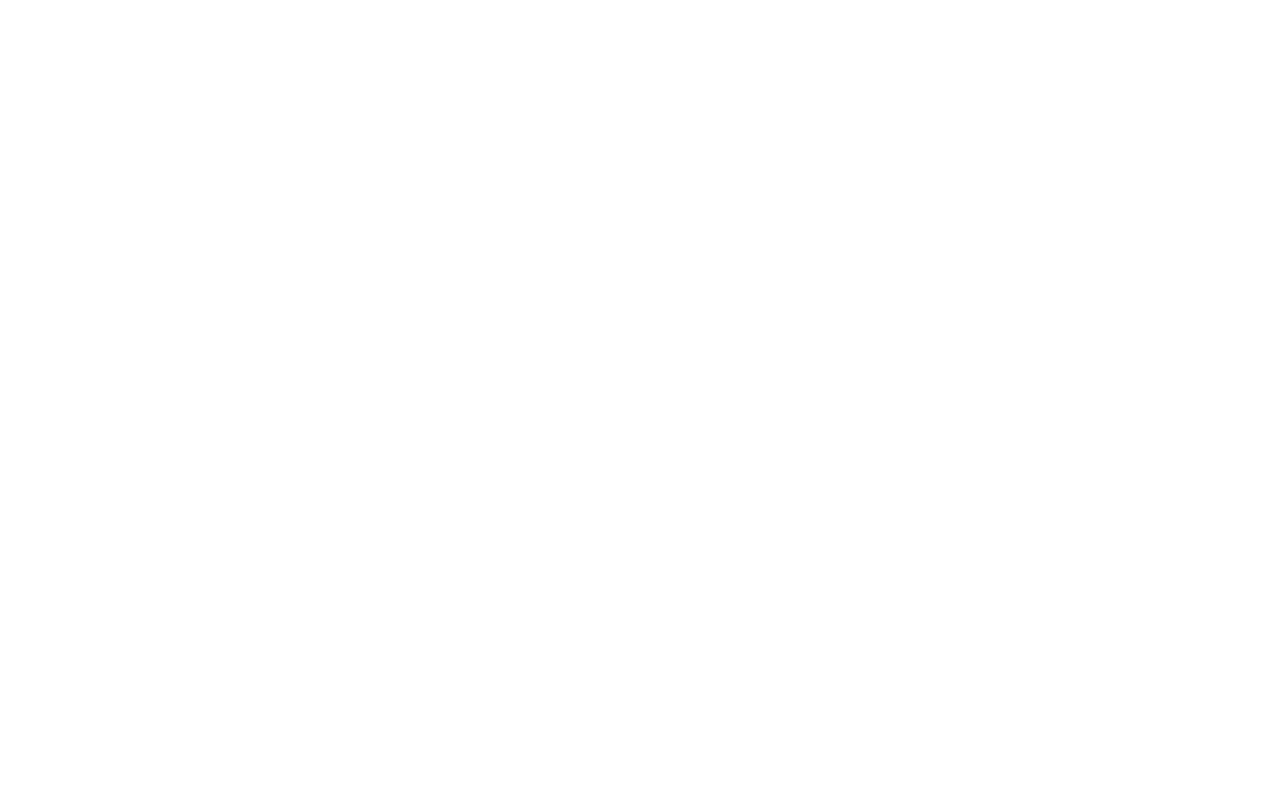
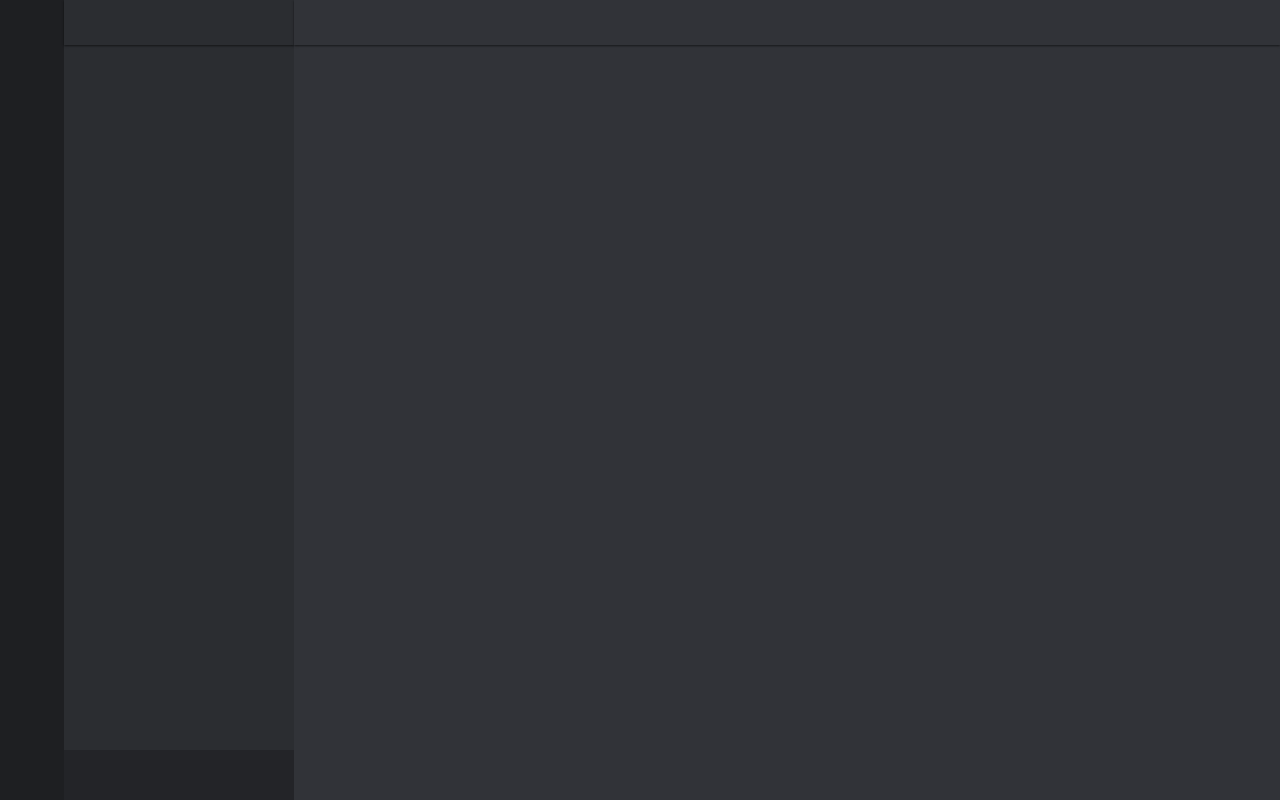
Before and after one commit to glutonium69/discord-clone, a React (Vite) app: page / in a window 1280 px wide. Built offline with nearby package versions, Linux system fonts and the light colour scheme.

Commit message:
setting up some basic stylings

```diff
--- a/src/styles/app/App.css
+++ b/src/styles/app/App.css
@@ -47,3 +47,33 @@
 table {
   border-collapse: collapse;
   border-spacing: 0; }
+
+.wrapper {
+  min-height: 100vh;
+  display: flex; }
+
+.servers {
+  width: 5%;
+  background: #1e1f22; }
+
+.dm .header,
+.main .header {
+  height: 45px;
+  box-shadow: 0 0.5px 2px rgba(0, 0, 0, 0.555); }
+
+.dm {
+  width: 18%;
+  background-color: #2b2d31;
+  display: flex;
+  flex-direction: column; }
+
+.dm .list {
+  flex-grow: 1; }
+
+.dm .personal {
+  height: 50px;
+  background-color: #232428; }
+
+.main {
+  flex-grow: 1;
+  background-color: #313338; }
--- a/src/styles/app/App.scss
+++ b/src/styles/app/App.scss
@@ -1,2 +1,41 @@
 @import "../utilities/reset.scss";
 @import "../utilities/variable.scss";
+
+.wrapper{
+    min-height: 100vh;
+    display: flex;
+}
+
+.servers{
+    width: $servers-width;
+    background: $servers-bg;
+}
+
+.dm,
+.main{
+ .header{
+        height: $header-height;
+        box-shadow: 0 0.5px 2px rgba(0, 0, 0, 0.555);
+    }
+}
+
+.dm{
+    width: $dm-width;
+    background-color: $dm-bg;
+    display: flex;
+    flex-direction: column;
+
+    .list{
+        flex-grow: 1;
+    }
+
+    .personal{
+        height: $dm--personal-height;
+        background-color: $dm--personal-bg;
+    }
+}
+
+.main{
+    flex-grow: 1;
+    background-color: $main-bg;
+}
```
Also changed, not shown: src/styles/utilities/variable.scss (+11 -0 lines), src/styles/utilities/variable.css (added).
